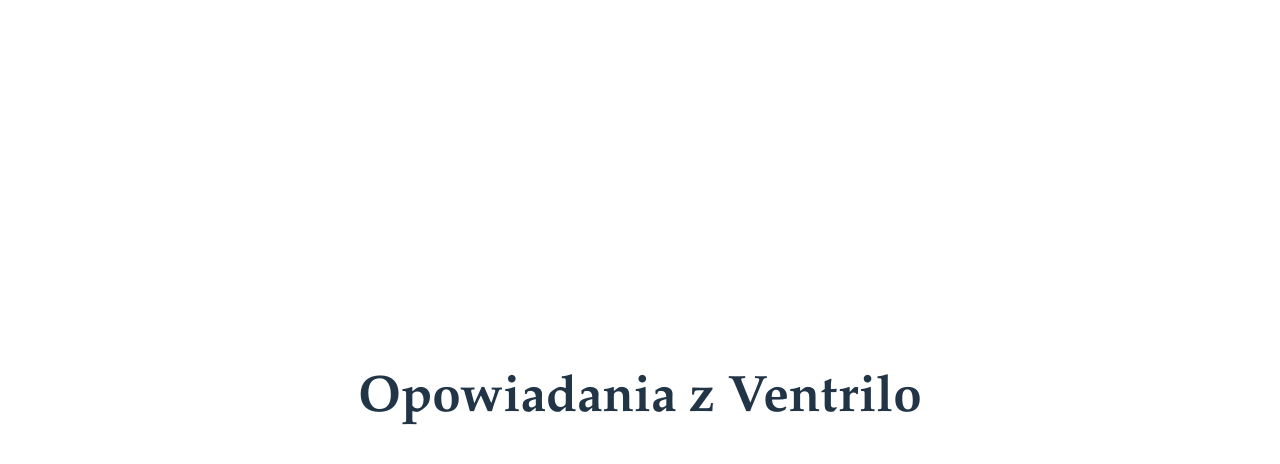
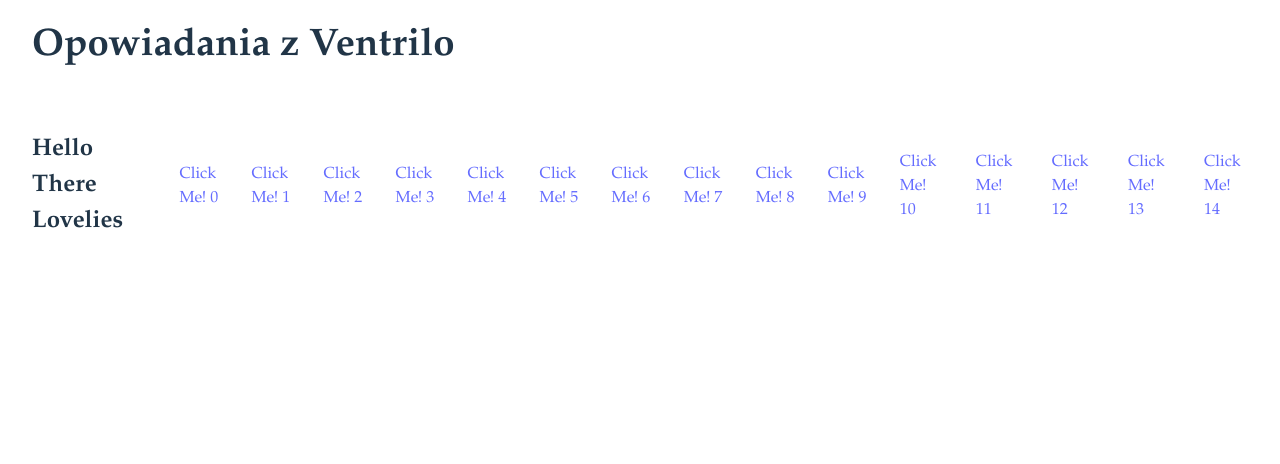
Before and after one commit to opif/vrf-player, a React (Vite) app: page / in a window 1280 px wide. Shown: the top 464 px of the page. Built offline with nearby package versions, Linux system fonts and the light colour scheme.

Commit message:
add react router

```diff
--- a/package.json
+++ b/package.json
@@ -14,6 +14,7 @@
     "@tanstack/react-query": "^5.49.2",
     "react": "^18.3.1",
     "react-dom": "^18.3.1",
+    "react-router-dom": "^6.24.1",
     "styled-components": "^6.1.11"
   },
   "devDependencies": {
@@ -33,6 +34,7 @@
     "prettier": "^3.3.2",
     "typescript": "^5.2.2",
     "vite": "^5.3.1",
-    "vite-plugin-svgr": "^4.2.0"
+    "vite-plugin-svgr": "^4.2.0",
+    "vite-tsconfig-paths": "^4.3.2"
   }
 }
--- a/src/App.tsx
+++ b/src/App.tsx
@@ -1,29 +1,40 @@
 import { styled } from 'styled-components';
+import { Outlet } from 'react-router-dom';
 
 const App = () => {
   return (
     <>
-      <Wrapper>
+      <TopRow>
         <Title>Opowiadania z Ventrilo</Title>
-      </Wrapper>
+      </TopRow>
+      <Wrapper2>
+        <Outlet />
+      </Wrapper2>
     </>
   );
 };
 
 const Title = styled.h1`
-  font-size: 3.2em;
+  font-size: 2.4em;
   line-height: 1.1;
   display: block;
 `;
 
-const Wrapper = styled('div')`
+const TopRow = styled.div`
   display: flex;
   flex-direction: row;
-  width: 100%;
-  height: 100%;
   align-items: center;
-  justify-content: center;
-  min-height: 100vh;
+  justify-content: flex-start;
+  padding: 0 2em 1em;
+  border-bottom: 2px solid rgba(255, 255, 255, 255);
+`;
+
+const Wrapper2 = styled(TopRow)`
+  display: flex;
+  flex-direction: row;
+  align-items: center;
+  justify-content: flex-start;
+  gap: 2em;
 `;
 
 export default App;
--- /dev/null
+++ b/src/api/urls.ts
@@ -0,0 +1,6 @@
+export default {
+  RECORDINGS: {
+    LIST: '/recordings',
+    DETAILS: '/recordings/:id',
+  },
+};
--- /dev/null
+++ b/src/components/Recording.tsx
@@ -0,0 +1,14 @@
+import { useParams } from 'react-router-dom';
+
+const Recording = () => {
+  const params = useParams();
+
+  return (
+    <>
+      <h2>I am king!</h2>
+      <h3>{params.recordingId}</h3>
+    </>
+  );
+};
+
+export default Recording;
--- /dev/null
+++ b/src/components/RecordingList.tsx
@@ -0,0 +1,18 @@
+import RecordingTile from './RecordingTile';
+
+const RecordingList = () => {
+  return (
+    <>
+      <h2>Hello There Lovelies</h2>
+      {recordings.map((recording) => (
+        <RecordingTile key={recording} id={recording.toString()} />
+      ))}
+    </>
+  );
+};
+
+const recordings = Array(15)
+  .fill(0)
+  .map((_, index) => index);
+
+export default RecordingList;
--- /dev/null
+++ b/src/components/RecordingTile.tsx
@@ -0,0 +1,11 @@
+interface Props {
+  id: string;
+}
+
+const RecordingTile = ({ id }: Props) => (
+  <div>
+    <a href={`/${id}`}>Click Me! {id}</a>
+  </div>
+);
+
+export default RecordingTile;
--- a/src/main.tsx
+++ b/src/main.tsx
@@ -1,10 +1,22 @@
-import React from 'react'
-import ReactDOM from 'react-dom/client'
-import App from './App.tsx'
-import './index.css'
+import React from 'react';
+import ReactDOM from 'react-dom/client';
+import { Routes, Route, BrowserRouter } from 'react-router-dom';
+
+import RecordingList from 'components/RecordingList.tsx';
+import Recording from 'components/Recording.tsx';
+
+import App from './App.tsx';
+import './index.css';
 
 ReactDOM.createRoot(document.getElementById('root')!).render(
   <React.StrictMode>
-    <App />
+    <BrowserRouter>
+      <Routes>
+        <Route path="/" element={<App />}>
+          <Route index element={<RecordingList />} />
+          <Route path=":recordingId" element={<Recording />} />
+        </Route>
+      </Routes>
+    </BrowserRouter>
   </React.StrictMode>,
-)
+);
--- a/tsconfig.app.json
+++ b/tsconfig.app.json
@@ -7,6 +7,7 @@
     "lib": ["ES2020", "DOM", "DOM.Iterable"],
     "module": "ESNext",
     "skipLibCheck": true,
+    "baseUrl": "./src",
 
     /* Bundler mode */
     "moduleResolution": "bundler",
--- a/vite.config.ts
+++ b/vite.config.ts
@@ -1,8 +1,9 @@
-import { defineConfig } from "vite";
-import react from "@vitejs/plugin-react-swc";
-import svgr from "vite-plugin-svgr";
+import { defineConfig } from 'vite';
+import react from '@vitejs/plugin-react-swc';
+import svgr from 'vite-plugin-svgr';
+import tsconfigPaths from 'vite-tsconfig-paths';
 
 // https://vitejs.dev/config/
 export default defineConfig({
-  plugins: [react(), svgr()],
+  plugins: [react(), svgr(), tsconfigPaths()],
 });
```
Also changed, not shown: src/api/hooks.ts (added), 1 other file (tests, documents, lock files or other folders).
